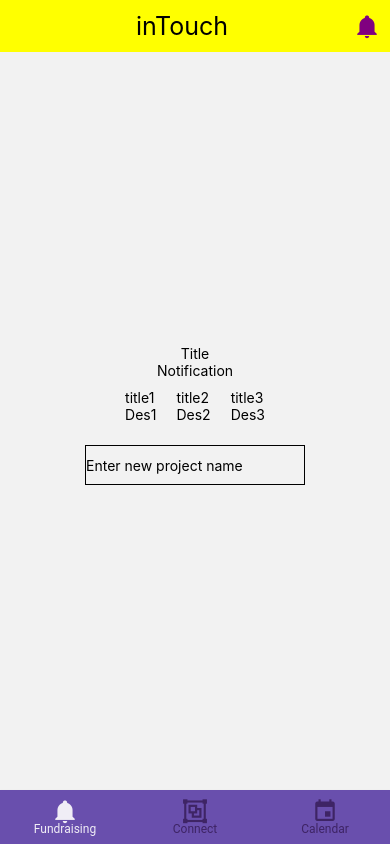
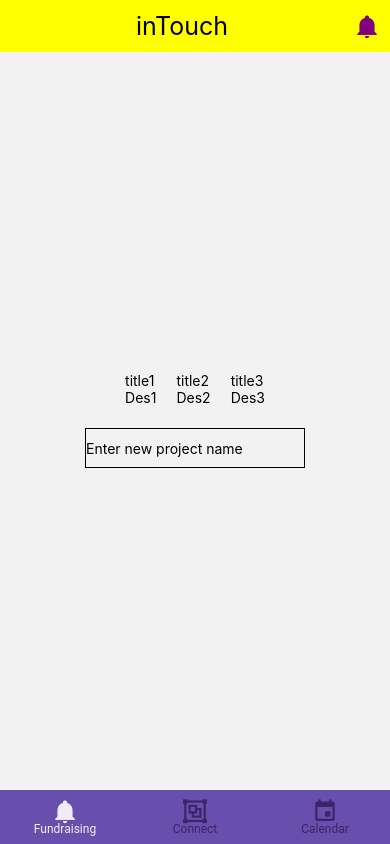
Before and after one commit to mhyneman8/inTouch, a React Native app: screen /Fundraising in a window 390 px wide. Built offline with nearby package versions, Linux system fonts and the light colour scheme.

Commit message:
get rid of skeleton markers

```diff
--- a/components/fundraising.js
+++ b/components/fundraising.js
@@ -80,8 +80,6 @@ import projects from './project-data';
 
     return (
       <View style={{flex:1, justifyContent: 'center', alignItems: 'center'}}>
-        <Text>Title</Text>
-        <Text>Notification</Text>
 
         <Text>{list()}</Text>
 
```
